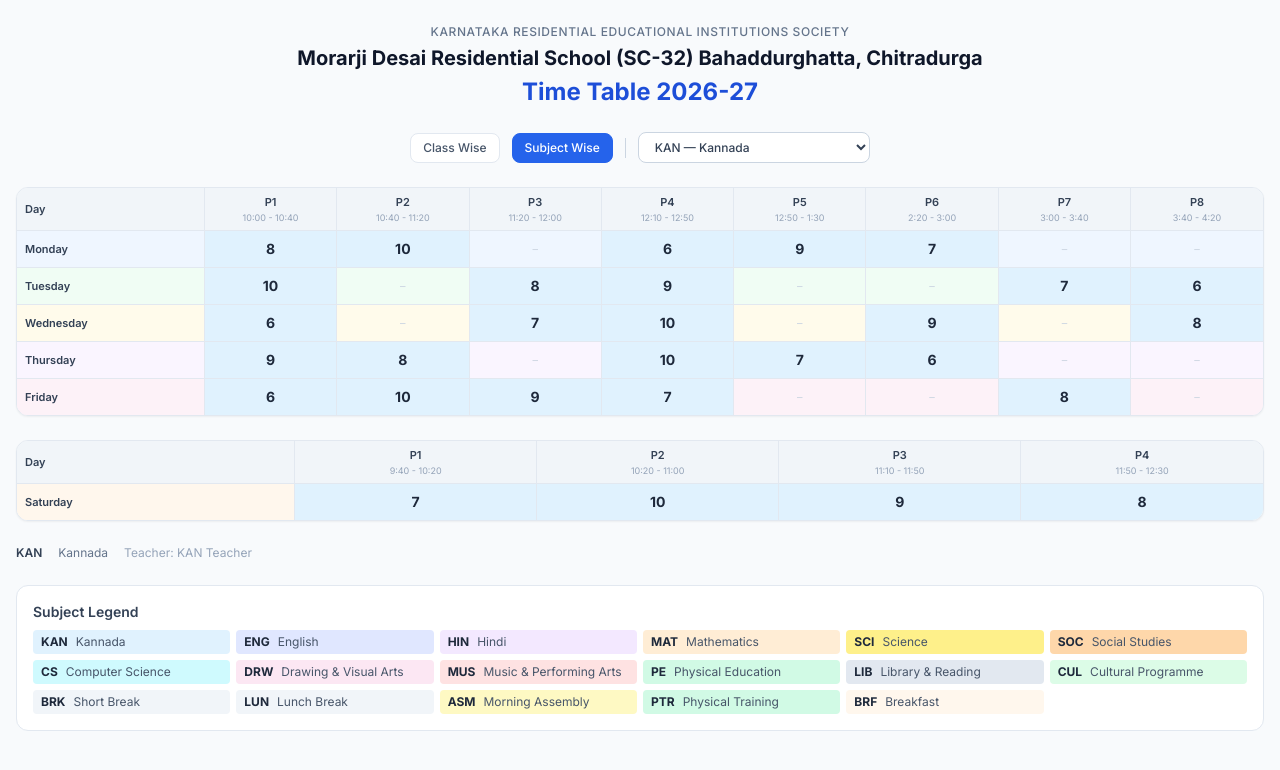
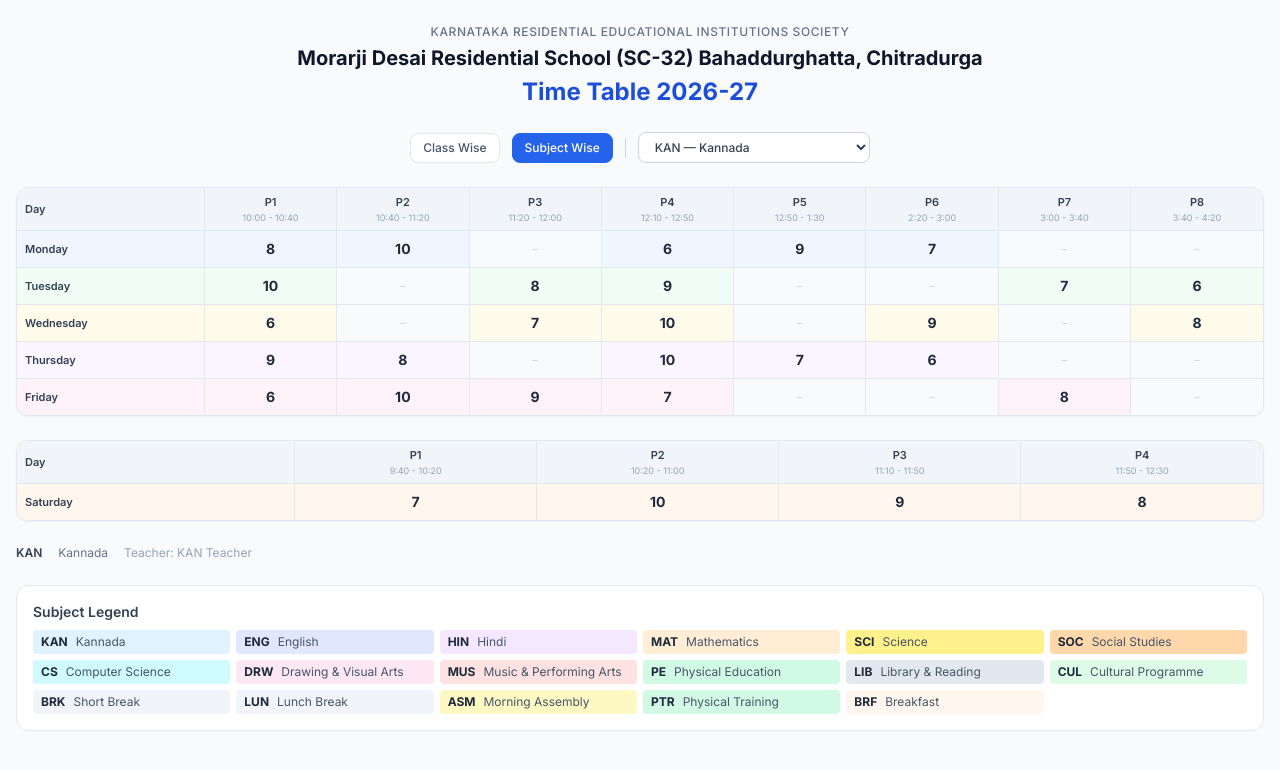
Before and after one commit to hoy-sala/pragati, a SvelteKit app in the folder frontend/: page /timetable in a window 1280 px wide. Both pictures are taken after a click on the button "Subject Wise". Shown: the top 770 px of the page. Built offline with nearby package versions, Linux system fonts and the light colour scheme; a web font is replaced by a local one.

Commit message:
subjectwise: use day color for cells instead of subject color

```diff
--- a/frontend/src/routes/timetable/+page.svelte
+++ b/frontend/src/routes/timetable/+page.svelte
@@ -342,8 +342,7 @@
 							<td class="px-2 py-2 font-semibold text-slate-700 border-r border-slate-200 {DAY_BG[di]}">{DAY_LABELS[di]}</td>
 							{#each WEEKDAY_SLOT_LABELS as _, si}
 								{@const cls = grid['d' + di][si]}
-								<td class="px-1 py-2 text-center align-middle border-r border-slate-200 last:border-r-0"
-									style={cls ? `background-color: ${info?.color || '#fff'}` : ''}>
+								<td class="px-1 py-2 text-center align-middle border-r border-slate-200 last:border-r-0 {!cls ? 'bg-slate-50' : DAY_BG[di]}">
 									{#if cls}
 										<span class="font-bold text-slate-800 text-sm">{cls}</span>
 									{:else}
@@ -375,8 +374,7 @@
 						<td class="px-2 py-2 font-semibold text-slate-700 border-r border-slate-200 {DAY_BG[5]}">{DAY_LABELS[5]}</td>
 						{#each SAT_SLOT_LABELS as _, si}
 							{@const cls = grid['d5'][si]}
-							<td class="px-1 py-2 text-center align-middle border-r border-slate-200 last:border-r-0"
-								style={cls ? `background-color: ${info?.color || '#fff'}` : ''}>
+							<td class="px-1 py-2 text-center align-middle border-r border-slate-200 last:border-r-0 {!cls ? 'bg-slate-50' : DAY_BG[5]}">
 								{#if cls}
 									<span class="font-bold text-slate-800 text-sm">{cls}</span>
 								{:else}
```
